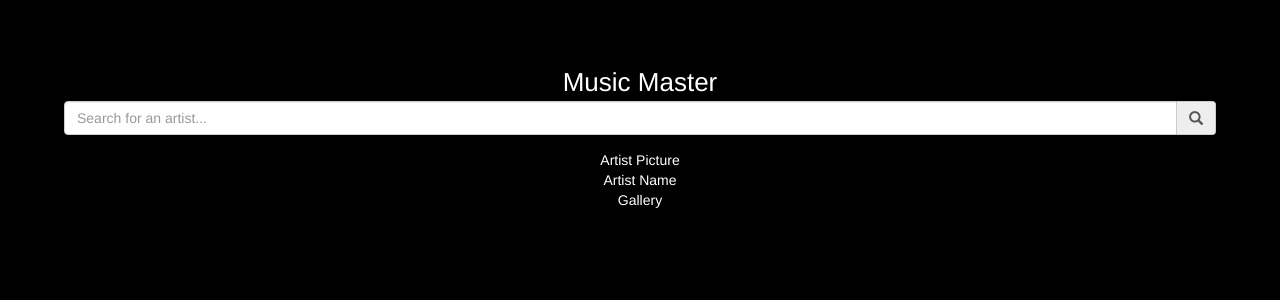
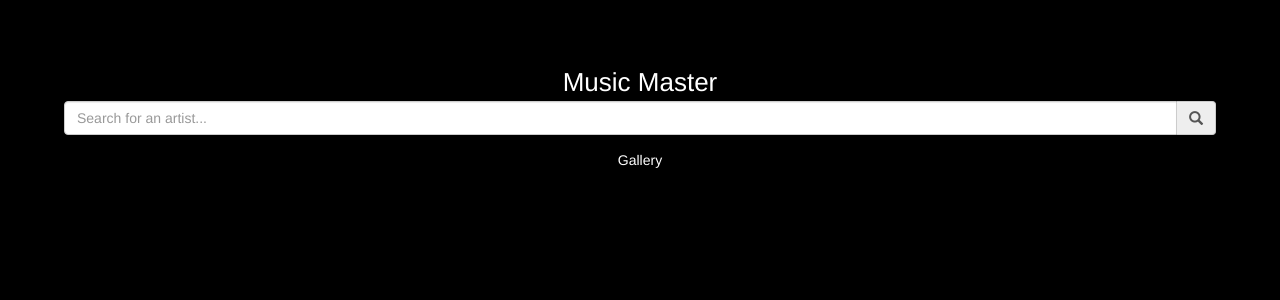
Before and after one commit to MikaelFeher/MusicMaster, a React (Create React App) app: page / in a window 1280 px wide. Shown: the top 300 px of the page. Built offline with nearby package versions, Linux system fonts and the light colour scheme.

Commit message:
Adds profile component which pulls in name and follower count

```diff
--- a/src/App.jsx
+++ b/src/App.jsx
@@ -1,13 +1,15 @@
 import React, { Component } from 'react';
 import './App.css';
 import { FormGroup, FormControl, InputGroup, Glyphicon } from 'react-bootstrap';
+import Profile from './Profile';
 
 class App extends Component {
     constructor() {
         super();
 
         this.state = {
-            query: ''
+            query: '',
+            artist: null
         }
 
     }
@@ -21,7 +23,11 @@
            method: 'GET'
        })
        .then(response => response.json())
-       .then(json => console.log(json))
+       .then(json => {
+           const artist = json.artists.items[0];
+           console.log(artist);
+           this.setState({artist});
+       })
     }
 
     render() {
@@ -46,10 +52,9 @@
                         </InputGroup.Addon>
                     </InputGroup>
                 </FormGroup>
-                <div className="Profile">
-                    <div>Artist Picture</div>
-                    <div>Artist Name</div>
-                </div>
+               <Profile
+                    artist={this.state.artist}
+                />
                 <div className="Gallery">
                     Gallery
                 </div>
--- /dev/null
+++ b/src/Profile.jsx
@@ -0,0 +1,21 @@
+import React, { Component } from 'react';
+import './App.css';
+
+class Profile extends Component {
+
+    render() {
+        let artist = {name: '', followers: {total: ''}}
+        if (this.props.artist !== null) {
+            artist = this.props.artist;
+        }
+
+        return (
+            <div>
+                <div>{artist.name}</div>
+                <div>{artist.followers.total}</div>
+            </div>
+        )
+    }
+}
+
+export default Profile;
```
